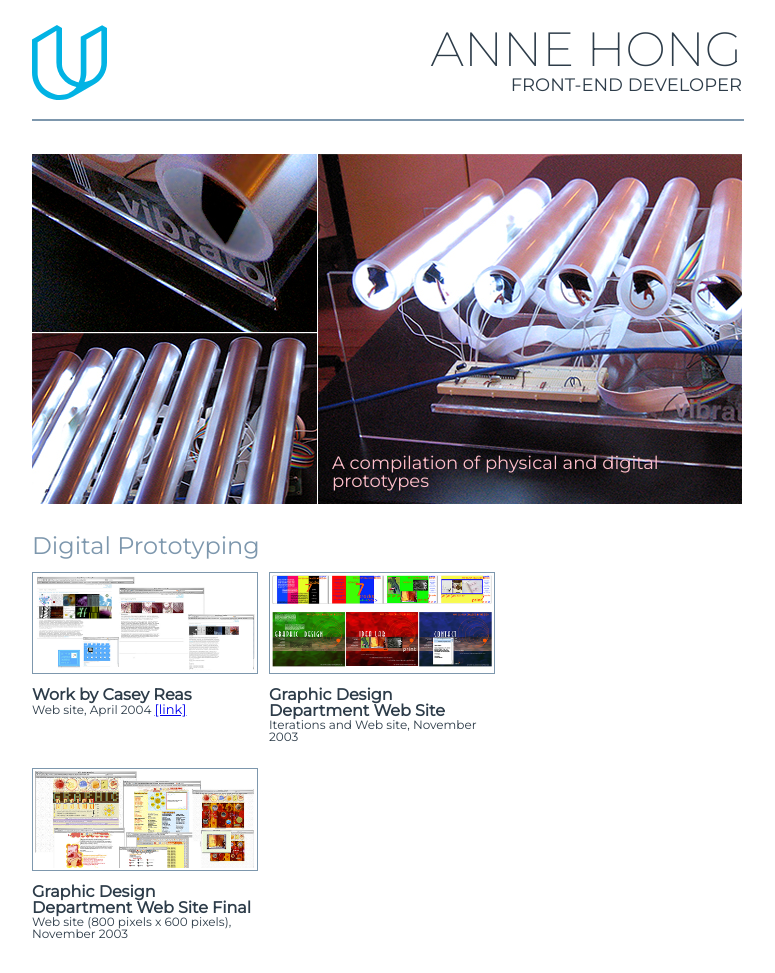
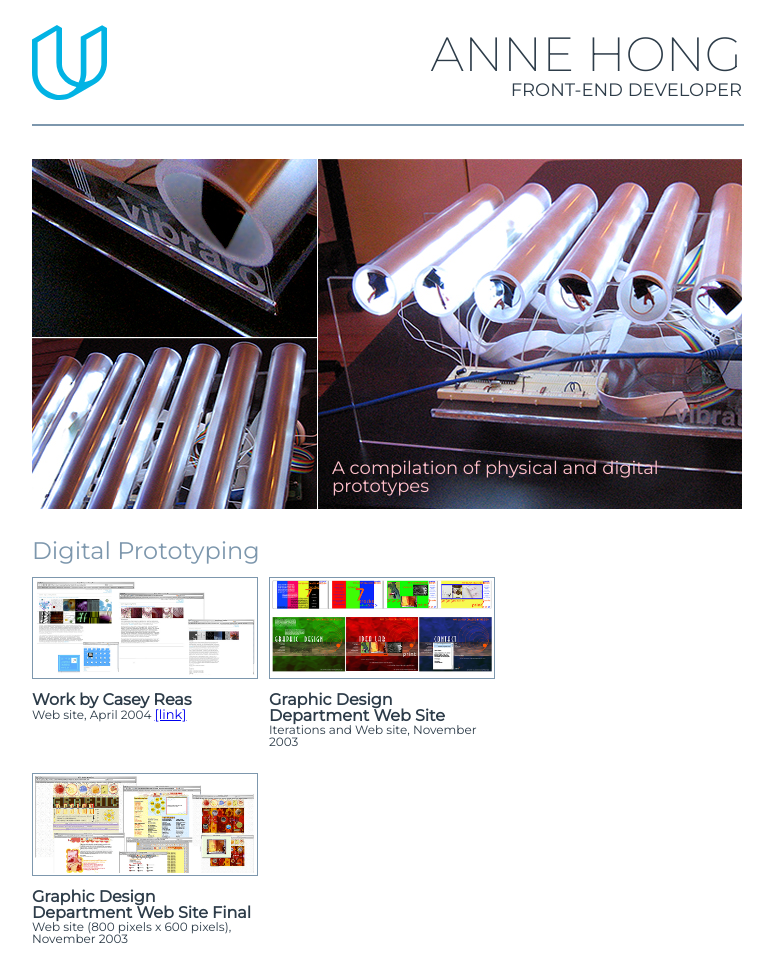
Before and after one commit to annehong/udacity-fend-project-02, a plain HTML site: page index.html in a window 1280 px wide. Shown: the top 973 px of the page, without its empty margins (253-1028 px from the left). Drawn offline with Linux system fonts and the light colour scheme.

Commit message:
made additional edits from rubric

```diff
--- a/css/main.css
+++ b/css/main.css
@@ -25,17 +25,22 @@ time, mark, audio, video {
 	font: inherit;
 	vertical-align: baseline;
 }
+
 /* HTML5 display-role reset for older browsers */
 /* article, aside, details, figcaption, figure,
 footer, header, hgroup, menu, nav, section {
 	display: block;
 } */
+
 body {
 	line-height: 1;
 }
-ol, ul {
+
+ol,
+ul {
 	list-style: none;
 }
+
 blockquote, q {
 	quotes: none;
 }
@@ -64,13 +69,11 @@ body {
 	font-family: 'Montserrat', 'Open Sans', sans-serif;
 	color: #2d3c49;
 	width: 710px;
-	margin-left: auto;
-	margin-right: auto;
+	margin: 0 auto;
 }
 
 .portfolio__head {
 	width: 100%;
-	clear: both;
 	text-transform: uppercase;
 	text-align: right;
 	padding-top: auto;
@@ -79,11 +82,16 @@ body {
 }
 
 .portfolio__logo {
-	float: left;
+	display: flex;
+}
+
+.portfolio__logo svg {
+	fill:#02b3e4;
 }
 
 .author {
-	float: right;
+	/* float: right; */
+	margin-top: -70px;
 }
 
 .head__inner h1 {
--- a/index.html
+++ b/index.html
@@ -1,5 +1,5 @@
 <!doctype html>
-<html>
+<html lang="en">
     <head>
         <meta charset="utf-8">
         <meta name="viewport" content="width=device-width, initial-scale-1.0">
@@ -13,7 +13,7 @@
         <header class="portfolio__head">
             <div class="head__inner">
                 <div class="portfolio__logo">
-                    <svg id="Layer_1" alt="Udacity Logo" xmlns="http://www.w3.org/2000/svg" viewBox="0 0 40 40" width="75" height="75"><style>.st0{fill:#02b3e4}</style><g id="_x38_0-mark-white"><path id="mark_28_" class="st0" d="M13.3 0L0 7.7v17.6C0 33.4 6.5 40 14.6 40c2.7 0 5.2-.7 7.4-1.9l10.8-6.2C37.1 29.6 40 25.2 40 20V1.6L37.4.1 26 6.2v19.2c0 .8-.1 1.6-.2 2.4-.2.8-.4 1.5-.7 2.2l-.3.6c-.4 0-2.9-.9-4.2-1.8-.6-.4-1.1-.8-1.6-1.3s-.9-1-1.3-1.6c-.4-.6-.7-1.2-1-1.8-.3-.6-.5-1.3-.6-2-.1-.7-.1-1.4-.1-2.1V1.6L13.3 0zm6.5 36.2c-.7.3-1.7.7-2.5.9-.8.2-1.5.2-2.3.2-.8 0-1.6-.1-2.4-.3-.8-.2-1.5-.4-2.2-.7-.7-.3-1.4-.7-2-1.1C6.6 34.1 5.7 33.1 5 32c-.4-.6-.8-1.3-1.1-2-.3-.7-.5-1.5-.7-2.3-.2-.8-.2-1.6-.2-2.4V9.2l10-6.1V20c0 6.4 4.7 11.8 10.7 13.1-.2.3-.4.6-.7.8-1.1 1.1-2 1.8-3.2 2.3zm17-14c-.1.7-.4 1.4-.6 2-.3.6-.6 1.2-1 1.8-.4.6-1.6 2.1-3.2 3-1.6.9-3.1 1.2-4 1.4.6-1.6 1-3.2 1-5V7.7l8-4.6V20c0 .8 0 1.5-.2 2.2z"/></g>
+                    <svg id="Layer_1" alt="Udacity Logo" xmlns="http://www.w3.org/2000/svg" viewBox="0 0 40 40" width="75" height="75"><g id="_x38_0-mark-white"><path id="mark_28_" class="st0" d="M13.3 0L0 7.7v17.6C0 33.4 6.5 40 14.6 40c2.7 0 5.2-.7 7.4-1.9l10.8-6.2C37.1 29.6 40 25.2 40 20V1.6L37.4.1 26 6.2v19.2c0 .8-.1 1.6-.2 2.4-.2.8-.4 1.5-.7 2.2l-.3.6c-.4 0-2.9-.9-4.2-1.8-.6-.4-1.1-.8-1.6-1.3s-.9-1-1.3-1.6c-.4-.6-.7-1.2-1-1.8-.3-.6-.5-1.3-.6-2-.1-.7-.1-1.4-.1-2.1V1.6L13.3 0zm6.5 36.2c-.7.3-1.7.7-2.5.9-.8.2-1.5.2-2.3.2-.8 0-1.6-.1-2.4-.3-.8-.2-1.5-.4-2.2-.7-.7-.3-1.4-.7-2-1.1C6.6 34.1 5.7 33.1 5 32c-.4-.6-.8-1.3-1.1-2-.3-.7-.5-1.5-.7-2.3-.2-.8-.2-1.6-.2-2.4V9.2l10-6.1V20c0 6.4 4.7 11.8 10.7 13.1-.2.3-.4.6-.7.8-1.1 1.1-2 1.8-3.2 2.3zm17-14c-.1.7-.4 1.4-.6 2-.3.6-.6 1.2-1 1.8-.4.6-1.6 2.1-3.2 3-1.6.9-3.1 1.2-4 1.4.6-1.6 1-3.2 1-5V7.7l8-4.6V20c0 .8 0 1.5-.2 2.2z"/></g>
                     </svg>
                 </div>
 
```
Also changed, not shown: 1 other file.
